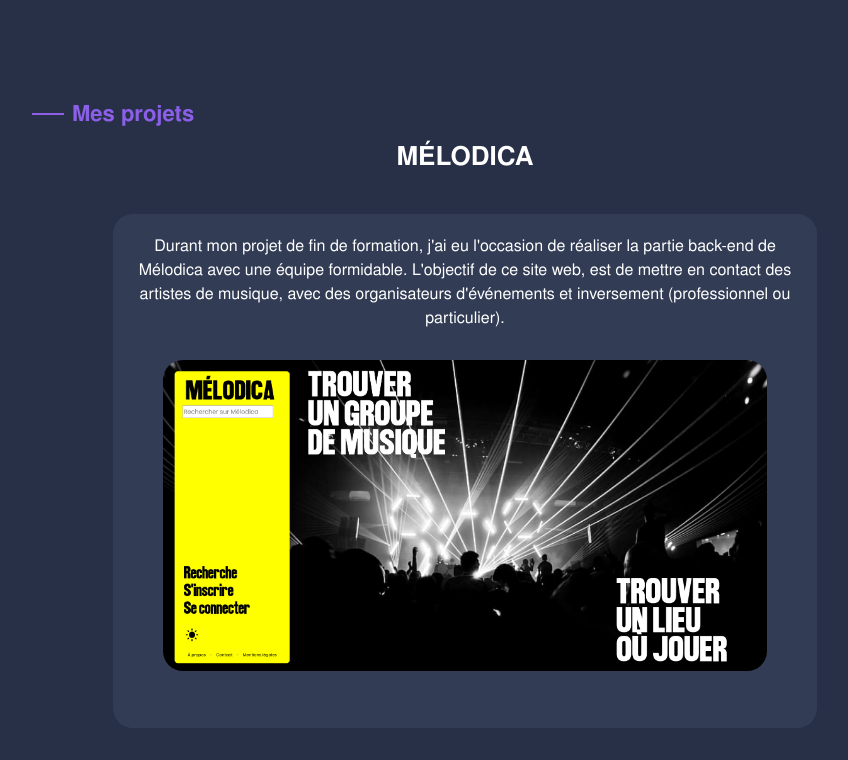
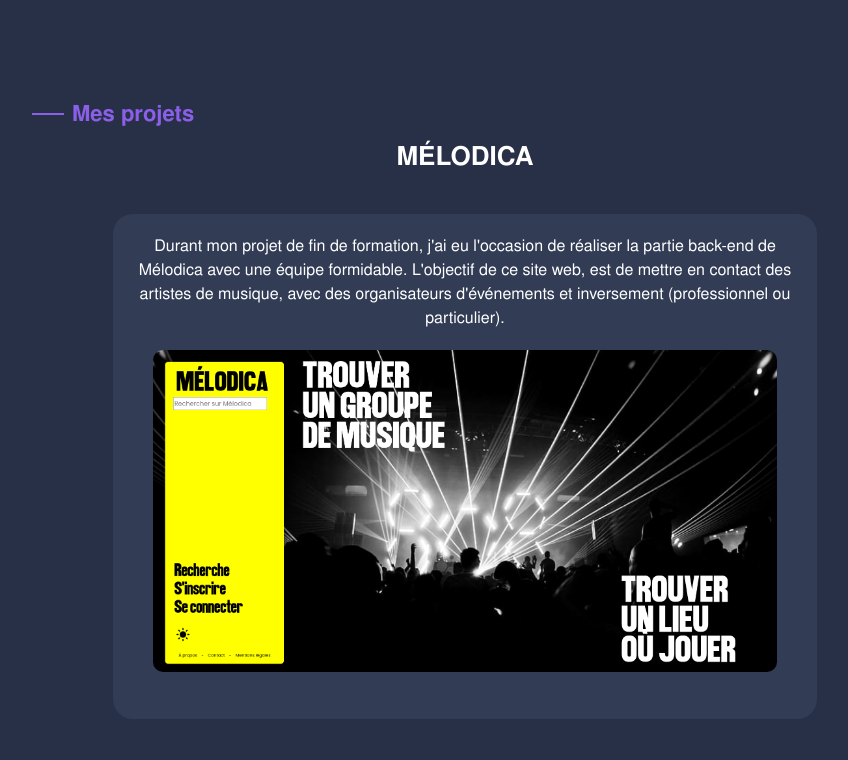
Before and after one commit to RomanBeldent/portfolio, a React (Vite) app: page / in a window 1280 px wide. Shown: the part 2020-2780 px from the top of the page, without its empty margins (175-1023 px from the left). Built offline with nearby package versions, Linux system fonts and the light colour scheme.

Commit message:
melodica picture adjustments

```diff
--- a/src/components/ProjectSection/ProjectSection.jsx
+++ b/src/components/ProjectSection/ProjectSection.jsx
@@ -23,8 +23,8 @@ const ProjectSection = () => {
                         Durant mon projet de fin de formation, j'ai eu l'occasion de réaliser la partie back-end de Mélodica avec une équipe formidable. L'objectif de ce site web, est de mettre en contact des artistes de musique, avec des organisateurs d'événements et inversement (professionnel ou particulier).
                         <img style=
                             {{
-                                padding: 30,
-                                borderRadius: 50
+                                padding: 20,
+                                borderRadius: 30,
                             }}
                             src={melodica}
                             alt="melodica-img" />
--- a/src/components/ProjectSection/ProjectSection.scss
+++ b/src/components/ProjectSection/ProjectSection.scss
@@ -13,16 +13,9 @@ img {
     margin-top: 40px;
 }
 
-.projects {
-    display: flex;
-    flex-direction: column;
-}
-
 .projects-titles {
     text-align: center;
 }
-
-
 
 .projects-content {
     display: flex;
```
